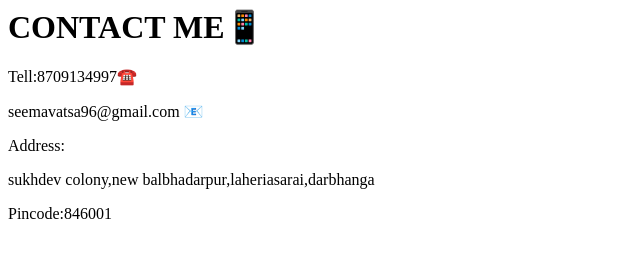
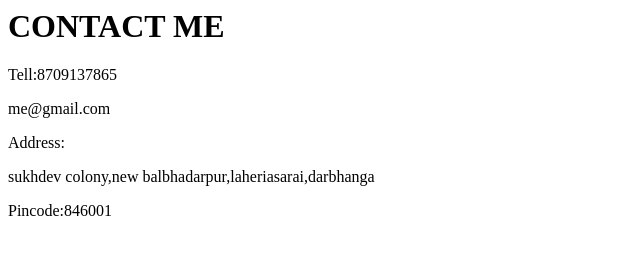
Before and after one commit to seemavatsa2612/html-portfolio, a plain HTML site: page About.html in a window 1280 px wide. Shown: the whole page, without its empty margins (0-640 px from the left). Drawn offline with Linux system fonts and the light colour scheme.

Commit message:
Update About.html

```diff
--- a/About.html
+++ b/About.html
@@ -1,9 +1,9 @@
 <html>
     <head>
         <body>
-           <h1>CONTACT ME&#128241 </h1>
-           <p>Tell:8709134997☎️</p>
-           <p>seemavatsa96@gmail.com &#128231</p>
+           <h1>CONTACT ME </h1>
+           <p>Tell:8709137865</p>
+           <p>me@gmail.com</p>
            <p>Address:</p>
            <p>
             sukhdev colony,new balbhadarpur,laheriasarai,darbhanga
```
